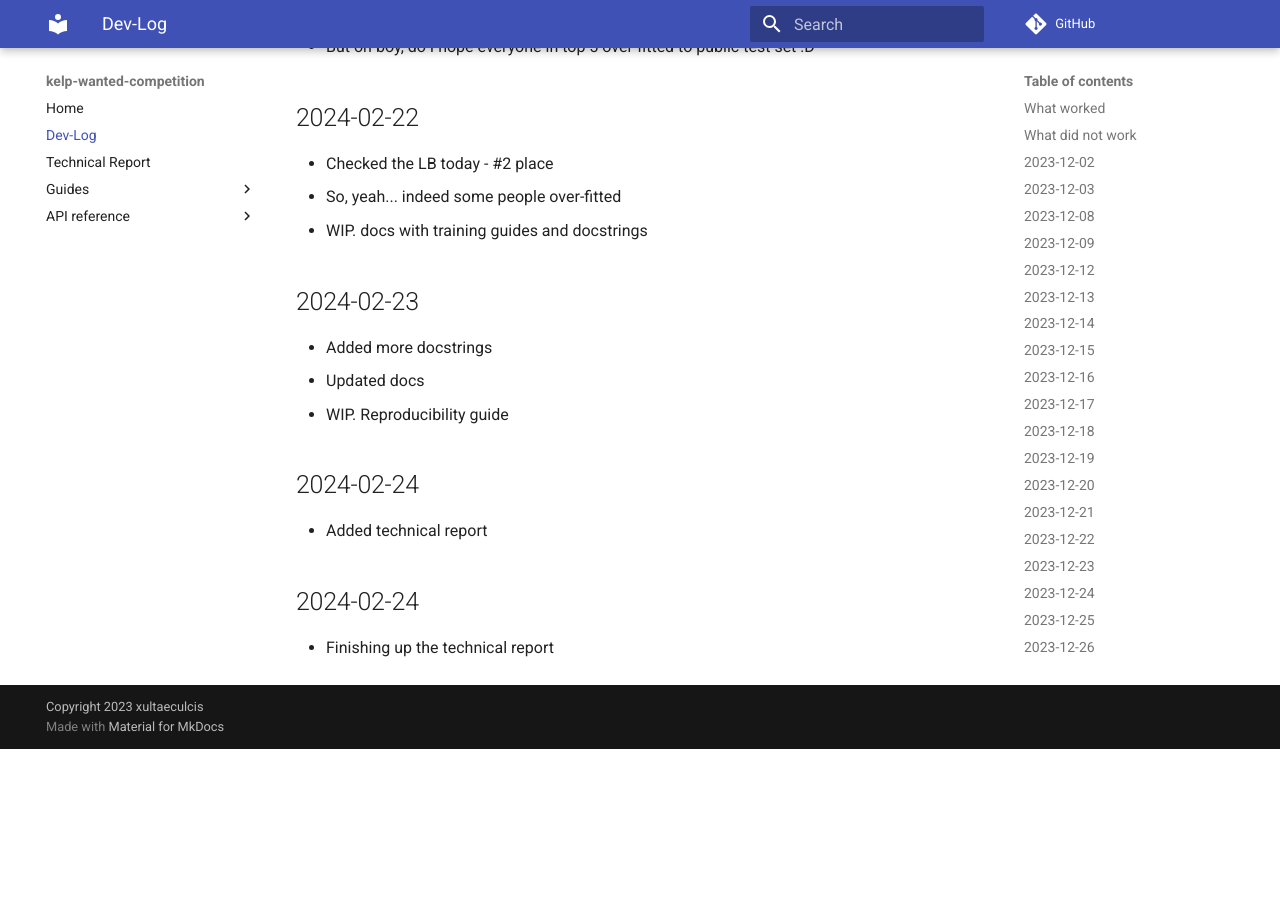
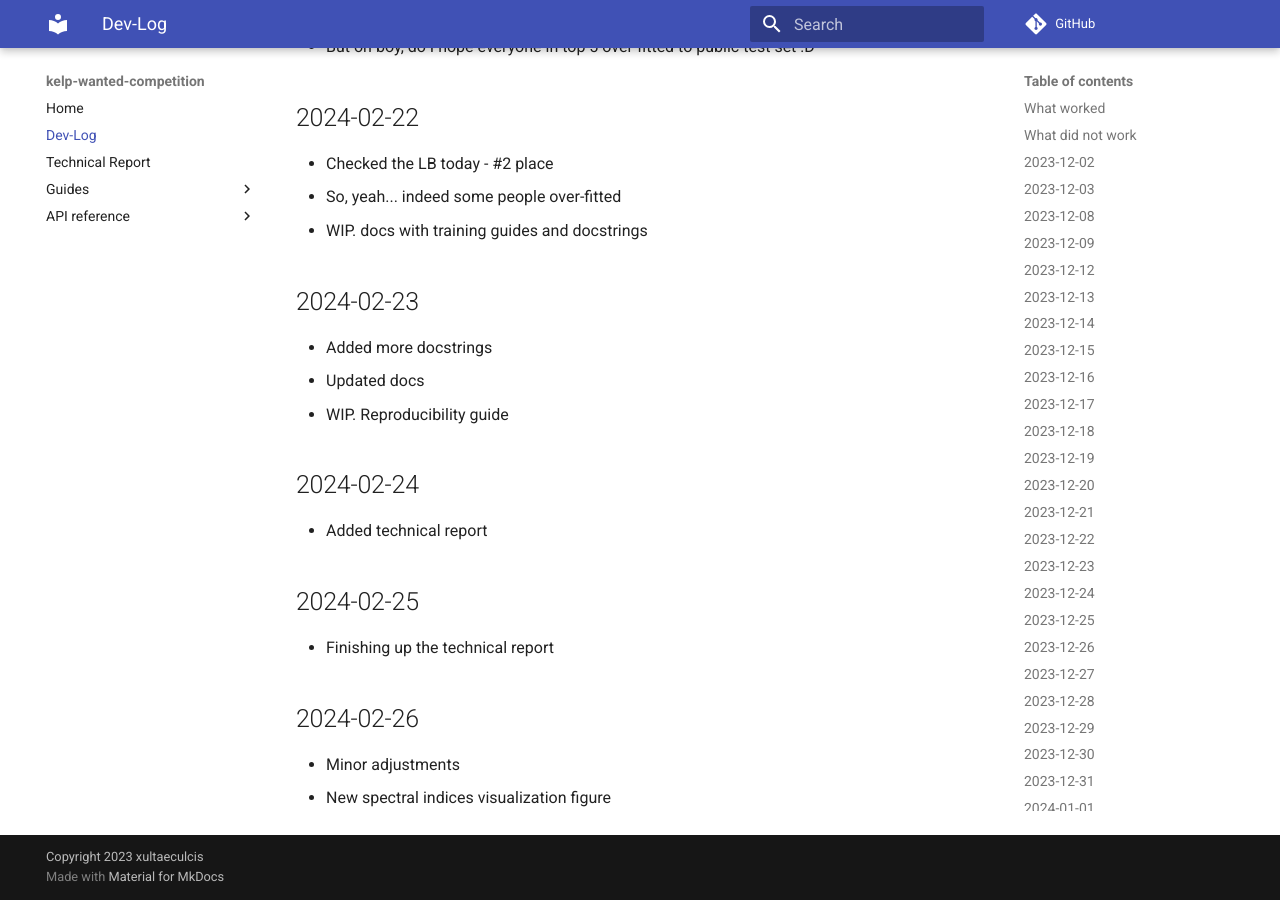
Before and after one commit to xultaeculcis/kelp-wanted-competition, an MkDocs documentation site: the page built from docs/dev-log.md, in a window 1280 px wide and 900 px high, scrolled down 30943 px. Built offline with MkDocs 1.6.1 and Material for MkDocs 9.7.7, drawn with Linux system fonts in a browser that asks for light colours; comment, search, counter and statistics services are not loaded; before the commit the page ends 31692 px from its top, so only the background shows below that.

Commit message:
Update dev log

```diff
--- a/docs/dev-log.md
+++ b/docs/dev-log.md
@@ -903,6 +903,11 @@ as they are the worst on LB individually
 
 * Added technical report
 
-## 2024-02-24
+## 2024-02-25
 
 * Finishing up the technical report
+
+## 2024-02-26
+
+* Minor adjustments
+* New spectral indices visualization figure
```
